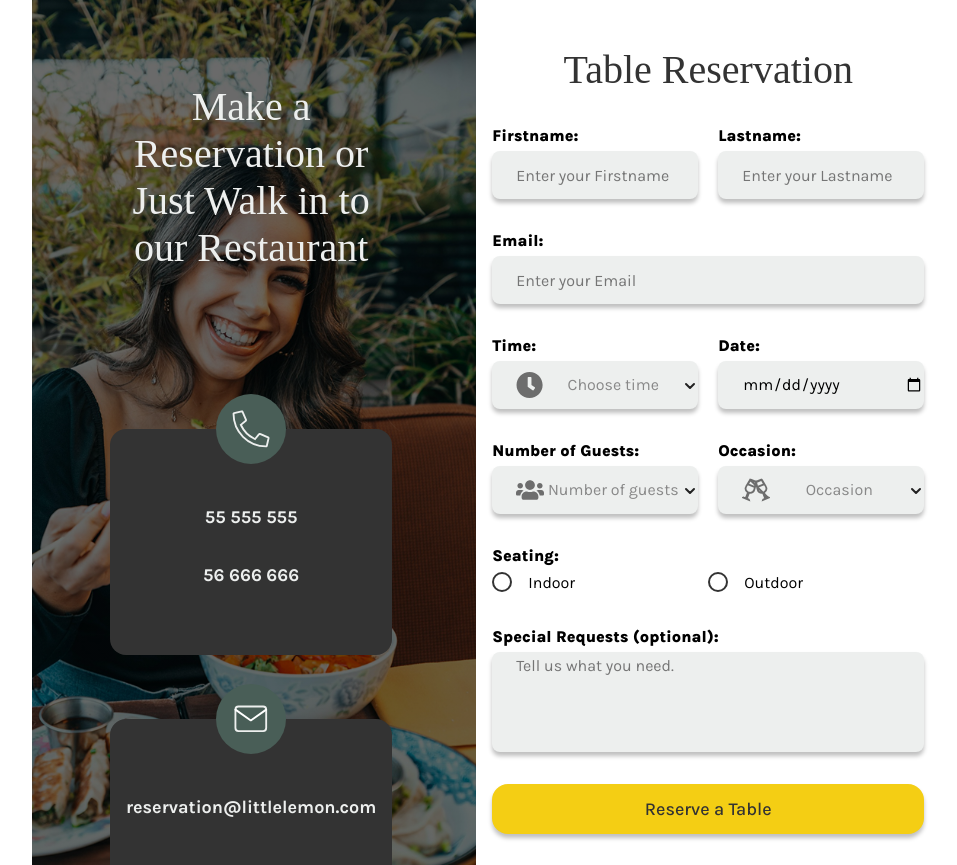
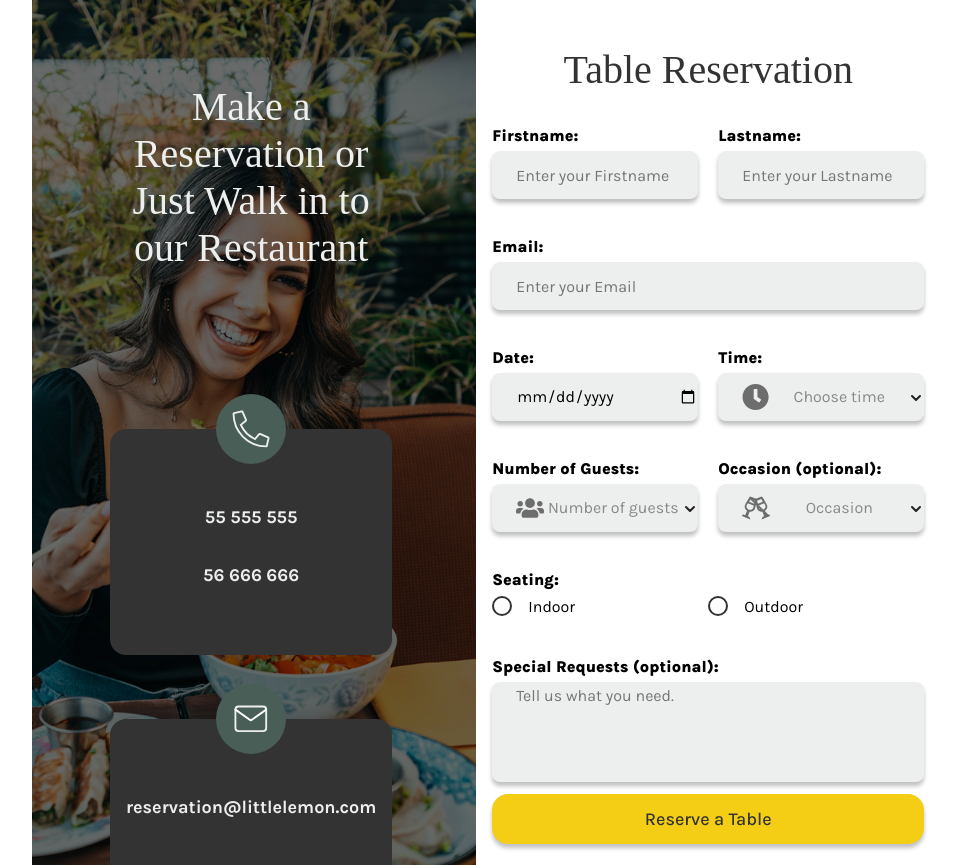
Before and after one commit to ahmed-karim-lahmar/little-lemon, a React (Vite) app: page /booking in a window 1280 px wide. Shown: the part 500-1365 px from the top of the page, without its empty margins (158-1115 px from the left). Built offline with nearby package versions, Linux system fonts and the light colour scheme; a web font is replaced by a local one.

Commit message:
feat: add form validation using formik

```diff
--- a/package.json
+++ b/package.json
@@ -11,10 +11,12 @@
     "test": "vitest"
   },
   "dependencies": {
+    "formik": "^2.4.6",
     "normalize.css": "^8.0.1",
     "react": "^19.0.0",
     "react-dom": "^19.0.0",
-    "react-router": "^7.2.0"
+    "react-router": "^7.2.0",
+    "yup": "^1.6.1"
   },
   "devDependencies": {
     "@eslint/js": "^9.19.0",
--- a/src/components/BookingForm/BookingForm.module.css
+++ b/src/components/BookingForm/BookingForm.module.css
@@ -12,7 +12,7 @@
   border: none;
   padding: 0;
   margin: 0;
-  margin-bottom: 32px;
+  margin-bottom: 12px;
   display: flex;
   gap: 20px;
   flex-wrap: wrap;
@@ -42,3 +42,12 @@
   width: 100%;
   margin-bottom: 48px;
 }
+
+.errorWrapper {
+  min-height: 20px;
+}
+
+.error {
+  font-size: 0.9rem;
+  color: #ff3737;
+}
--- a/src/components/BookingForm/index.jsx
+++ b/src/components/BookingForm/index.jsx
@@ -1,21 +1,23 @@
 import { useState, useEffect } from "react";
 import { Button, FormInput } from "@components/Shared";
+import { ErrorMessage, Field, Form, Formik } from "formik";
+import * as Yup from "yup";
 import styles from "./BookingForm.module.css";
 import guests from "@assets/guests.svg";
 import occasion from "@assets/occasion.svg";
 import time from "@assets/time.svg";
 
 const BookingForm = ({ availableTimes, setAvailableTimes, onSubmit }) => {
-  const [form, setForm] = useState({
-    firstname: "",
-    lastname: "",
-    email: "",
-    time: "",
-    date: "",
-    guests: "",
-    occasion: "",
-    seating: "",
-    request: "",
+  const validationSchema = Yup.object({
+    firstname: Yup.string().required("Required"),
+    lastname: Yup.string().required("Required"),
+    email: Yup.string().email("Invalid email").required("Required"),
+    time: Yup.string().required("Required"),
+    date: Yup.date().required("Required"),
+    guests: Yup.string().required("Required"),
+    occasion: Yup.string(),
+    seating: Yup.string().required("Required"),
+    request: Yup.string(),
   });
 
   const guestsOptions = [
@@ -27,19 +29,11 @@ const BookingForm = ({ availableTimes, setAvailableTimes, onSubmit }) => {
     { label: "More than 5", value: "more than 5" },
   ];
 
-  const handleChangeGuests = (e) => {
-    console.log(e);
-  };
-
   const occasionOptions = [
     { label: "Birthday", value: "Birthday" },
     { label: "Anniversary", value: "Anniversary" },
     { label: "Engagement", value: "Engagement" },
   ];
-
-  const handleChangeOccasion = (e) => {
-    console.log(e);
-  };
 
   const [timeOptions, setTimeOptions] = useState([]);
 
@@ -52,63 +46,100 @@ const BookingForm = ({ availableTimes, setAvailableTimes, onSubmit }) => {
     );
   }, [availableTimes]);
 
-  const handleChangeTime = (e) => {
-    console.log(e);
+  const handleDateChange = (e, handleChange) => {
+    handleChange(e);
+    setAvailableTimes({ type: "updateTimes", payload: e.target.value });
   };
 
-  const handleChange = (e) => {
-    const { name, value, type, checked } = e.target;
-    if (name === "date") {
-      setAvailableTimes({ type: "updateTimes", payload: value });
-    }
-
-    setForm((prevState) => ({
-      ...prevState,
-      [name]: type === "radio" ? (checked ? value : prevState[name]) : value,
-    }));
-  };
-
-  const handleSubmit = (e) => {
-    e.preventDefault();
-    console.log("Reservation submitted", form);
-    onSubmit(form);
+  const handleSubmit = (values, setSubmitting) => {
+    setTimeout(() => {
+      onSubmit(values);
+      setSubmitting(false);
+      console.log("Table reservation submitted", values);
+    }, 1000);
   };
   return (
     <section id="#reservation" className={styles.reservation}>
       <h2 id="form-title" className={`sub-title ${styles.title}`}>
         Table Reservation
       </h2>
-      <form aria-labelledby="form-title" onSubmit={(e) => handleSubmit(e)}>
+      <Formik
+        initialValues={{
+          firstname: "",
+          lastname: "",
+          email: "",
+          time: "",
+          date: "",
+          guests: "",
+          occasion: "",
+          seating: "",
+          request: "",
+        }}
+        validationSchema={validationSchema}
+        onSubmit={(values, { setSubmitting }) =>
+          handleSubmit(values, setSubmitting)
+        }
+      >
+        {({
+          values,
+          isValid,
+          errors,
+          touched,
+          setFieldValue,
+          handleChange,
+          handleBlur,
+          handleSubmit,
+          isSubmitting,
+        }) => (
+          <Form aria-labelledby="form-title" onSubmit={(e) => handleSubmit(e)}>
             <fieldset className={styles.row}>
               <div className={styles.formGroup}>
                 <label className={`section-category`} htmlFor="firstname">
                   Firstname:
                 </label>
-            <FormInput
+                <Field
+                  component={FormInput}
                   type="text"
                   id="firstname"
                   name="firstname"
                   placeholder="Enter your Firstname"
-              value={form.firstname}
+                  value={values.firstname}
                   onChange={handleChange}
+                  onBlur={handleBlur}
                   required
                   aria-required="true"
                 />
+                <div className={styles.errorWrapper}>
+                  <ErrorMessage
+                    className={styles.error}
+                    name="firstname"
+                    component="span"
+                  />
+                </div>
               </div>
               <div className={styles.formGroup}>
                 <label className={`section-category`} htmlFor="lastname">
                   Lastname:
                 </label>
-            <FormInput
+                <Field
+                  component={FormInput}
                   type="text"
                   id="lastname"
                   name="lastname"
                   placeholder="Enter your Lastname"
-              value={form.lastname}
+                  value={values.lastname}
                   onChange={handleChange}
+                  onBlur={handleBlur}
                   required
                   aria-required="true"
                 />
+                <div className={styles.errorWrapper}>
+                  <ErrorMessage
+                    className={styles.error}
+                    name="lastname"
+                    component="span"
+                  />
+                </div>
               </div>
             </fieldset>
 
@@ -117,49 +148,78 @@ const BookingForm = ({ availableTimes, setAvailableTimes, onSubmit }) => {
                 <label className={`section-category`} htmlFor="email">
                   Email:
                 </label>
-            <FormInput
+                <Field
+                  component={FormInput}
                   type="text"
                   id="email"
                   name="email"
                   placeholder="Enter your Email"
-              value={form.email}
+                  value={values.email}
                   onChange={handleChange}
+                  onBlur={handleBlur}
                   required
                   aria-required="true"
                 />
+                <div className={styles.errorWrapper}>
+                  <ErrorMessage
+                    className={styles.error}
+                    name="email"
+                    component="span"
+                  />
+                </div>
               </div>
             </fieldset>
 
             <fieldset className={styles.row}>
               <div className={styles.formGroup}>
+                <label className={`section-category`} htmlFor="date">
+                  Date:
+                </label>
+                <Field
+                  component={FormInput}
+                  type="date"
+                  id="date"
+                  name="date"
+                  value={values.date}
+                  onChange={(e) => handleDateChange(e, handleChange)}
+                  onBlur={handleBlur}
+                  required
+                  aria-required="true"
+                />
+                <div className={styles.errorWrapper}>
+                  <ErrorMessage
+                    className={styles.error}
+                    name="date"
+                    component="span"
+                  />
+                </div>
+              </div>
+              <div className={styles.formGroup}>
                 <label className={`section-category`} htmlFor="time">
                   Time:
                 </label>
-            <FormInput
+                <Field
+                  component={FormInput}
                   icon={time}
                   type="time"
                   id="time"
                   name="time"
                   options={timeOptions}
-              value={form.time}
-              onChange={handleChangeTime}
+                  value={values.time}
+                  onChange={(option) => {
+                    setFieldValue("time", option.value);
+                  }}
+                  onBlur={handleBlur}
                   required
                   aria-required="true"
                 />
+                <div className={styles.errorWrapper}>
+                  <ErrorMessage
+                    className={styles.error}
+                    name="time"
+                    component="span"
+                  />
                 </div>
-          <div className={styles.formGroup}>
-            <label className={`section-category`} htmlFor="date">
-              Date:
-            </label>
-            <FormInput
-              type="date"
-              id="date"
-              name="date"
-              value={form.date}
-              onChange={handleChange}
-              required
-              aria-required="true"
-            />
               </div>
             </fieldset>
 
@@ -168,29 +228,44 @@ const BookingForm = ({ availableTimes, setAvailableTimes, onSubmit }) => {
                 <label className={`section-category`} htmlFor="guests">
                   Number of Guests:
                 </label>
-            <FormInput
+                <Field
+                  component={FormInput}
                   icon={guests}
                   type="guests"
                   id="guests"
                   name="guests"
-              value={form.guests}
-              onChange={handleChangeGuests}
+                  value={values.guests}
+                  onChange={(option) => {
+                    setFieldValue("guests", option.value);
+                  }}
+                  onBlur={handleBlur}
                   required
                   aria-required="true"
                   options={guestsOptions}
                 />
+                <div className={styles.errorWrapper}>
+                  <ErrorMessage
+                    className={styles.error}
+                    name="guests"
+                    component="span"
+                  />
+                </div>
               </div>
               <div className={styles.formGroup}>
                 <label className={`section-category`} htmlFor="occasion">
-              Occasion:
+                  Occasion (optional):
                 </label>
-            <FormInput
+                <Field
+                  component={FormInput}
                   icon={occasion}
                   type="occasion"
                   id="occasion"
                   name="occasion"
-              value={form.occasion}
-              onChange={handleChangeOccasion}
+                  value={values.occasion}
+                  onChange={(option) => {
+                    setFieldValue("occasion", option.value);
+                  }}
+                  onBlur={handleBlur}
                   aria-required="false"
                   options={occasionOptions}
                 />
@@ -201,28 +276,37 @@ const BookingForm = ({ availableTimes, setAvailableTimes, onSubmit }) => {
               <div className={styles.formGroup}>
                 <label className={`section-category`}>Seating:</label>
                 <div className={styles.radioGroup}>
-              <FormInput
+                  <Field
+                    component={FormInput}
                     type="radio"
                     id="indoor"
                     name="seating"
                     value="indoor"
                     label="Indoor"
-                checked={form.seating === "indoor"}
                     onChange={handleChange}
+                    onBlur={handleBlur}
                     required
                     aria-required="true"
                   />
 
-              <FormInput
+                  <Field
+                    component={FormInput}
                     type="radio"
                     id="outdoor"
                     name="seating"
                     value="outdoor"
                     label="Outdoor"
-                checked={form.seating === "outdoor"}
                     onChange={handleChange}
+                    onBlur={handleBlur}
                     required
                     aria-required="true"
+                  />
+                </div>
+                <div className={styles.errorWrapper}>
+                  <ErrorMessage
+                    className={styles.error}
+                    name="seating"
+                    component="span"
                   />
                 </div>
               </div>
@@ -233,12 +317,12 @@ const BookingForm = ({ availableTimes, setAvailableTimes, onSubmit }) => {
                 <label className={`section-category`} htmlFor="request">
                   Special Requests (optional):
                 </label>
-            <FormInput
+                <Field
+                  component={FormInput}
                   type="textarea"
                   id="request"
                   name="request"
                   placeholder="Tell us what you need."
-              value={form.request}
                   onChange={handleChange}
                 />
               </div>
@@ -249,10 +333,13 @@ const BookingForm = ({ availableTimes, setAvailableTimes, onSubmit }) => {
               className={styles.submitBtn}
               type="submit"
               onClick={handleSubmit}
+              disabled={!isValid || isSubmitting}
             >
-          Reserve a Table
+              {isSubmitting ? "Reserving..." : "Reserve a Table"}
             </Button>
-      </form>
+          </Form>
+        )}
+      </Formik>
     </section>
   );
 };
--- a/src/components/Shared/CustomSelect.jsx
+++ b/src/components/Shared/CustomSelect.jsx
@@ -82,6 +82,8 @@ const CustomSelect = ({
         ref={inputRef}
         onClick={handleInputClick}
         className={styles.dropdownInput}
+        tabIndex={0}
+        {...props}
       >
         {inputIcon && (
           <div className={styles.dropdownInputIcon}>
--- a/src/components/Shared/FormInput.jsx
+++ b/src/components/Shared/FormInput.jsx
@@ -1,7 +1,7 @@
 import CustomSelect from "./CustomSelect";
 import styles from "./FormInput.module.css";
 
-const Input = ({ type, className, ...props }) => {
+const Input = ({ field, type, className, onBlur, ...props }) => {
   const validTypes = [
     "textarea",
     "email",
@@ -19,17 +19,20 @@ const Input = ({ type, className, ...props }) => {
 
   switch (inputType) {
     case "textarea":
-      return <textarea className={className} {...props} />;
+      return (
+        <textarea {...field} className={className} onBlur={onBlur} {...props} />
+      );
     case "radio":
       return (
         <div className={styles.radio}>
           <input
+            {...field}
             className={styles.radioInput}
             type={inputType}
             id={props.id}
-            name={props.name}
+            name={field.name}
             value={props.value}
-            checked={props.checked}
+            onBlur={onBlur}
             {...props}
           />
           <label className={`paragraph-text`} htmlFor={props.id}>
@@ -39,42 +42,30 @@ const Input = ({ type, className, ...props }) => {
       );
 
     case "time":
-      return (
-        <CustomSelect
-          inputIcon={props.icon || null}
-          options={props.options}
-          placeHolder="Choose time"
-          onChange={props.handleChange}
-          className={className}
-          {...props}
-        />
-      );
-
     case "guests":
-      return (
-        <CustomSelect
-          inputIcon={props.icon || null}
-          options={props.options}
-          placeHolder="Number of guests"
-          onChange={props.handleChange}
-          className={className}
-          {...props}
-        />
-      );
-
     case "occasion":
       return (
         <CustomSelect
           inputIcon={props.icon || null}
           options={props.options}
-          placeHolder="Occasion"
+          placeHolder={
+            inputType === "time"
+              ? "Choose time"
+              : inputType === "guests"
+              ? "Number of guests"
+              : "Occasion"
+          }
           onChange={props.handleChange}
           className={className}
+          onBlur={onBlur}
           {...props}
         />
       );
+
     default:
-      return <input type={inputType} className={className} {...props} />;
+      return (
+        <input {...field} type={inputType} className={className} {...props} />
+      );
   }
 };
 
```
Also changed, not shown: 1 other file (tests, documents, lock files or other folders). Lines whose indentation alone changed are shown as unchanged.
